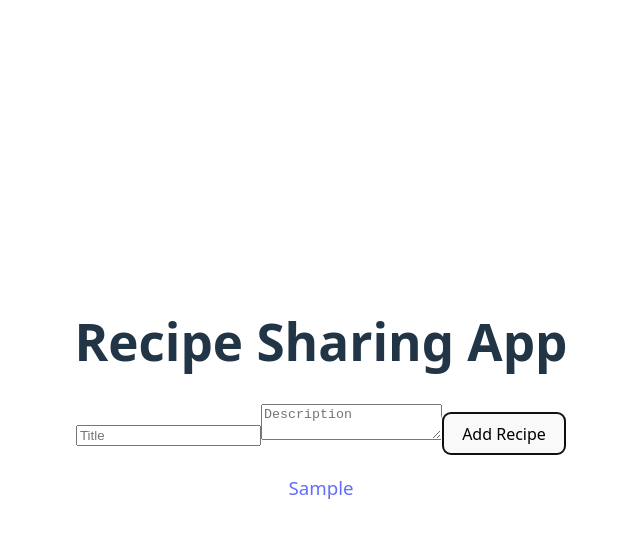
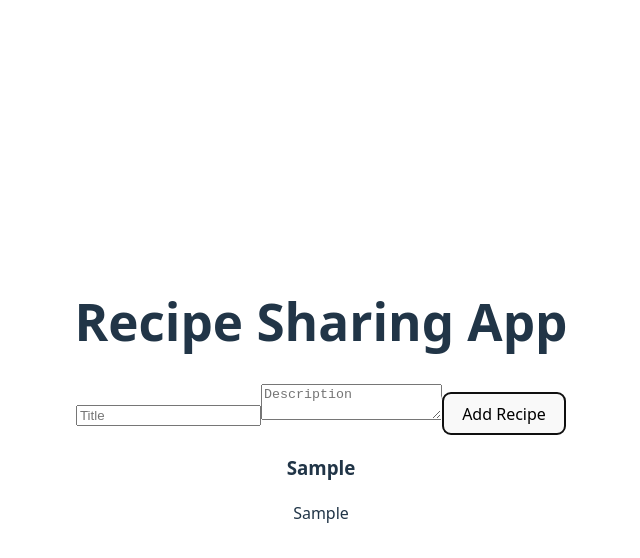
Before and after one commit to Amondi1111/alx-fe-reactjs, a React (Vite) app in the folder recipe-sharing-app/: page / in a window 1280 px wide. Both pictures are taken after typing "Sample", "Sample" into the empty fields and a click on the button "Add Recipe". Shown: the top 558 px of the page, without its empty margins (319-959 px from the left). Built offline with nearby package versions, Linux system fonts and the light colour scheme.

Commit message:
Implementing Advanced Search and Filtering Capabilities

```diff
--- a/recipe-sharing-app/src/App.jsx
+++ b/recipe-sharing-app/src/App.jsx
@@ -2,6 +2,7 @@ import { BrowserRouter as Router, Routes, Route } from 'react-router-dom'
 import RecipeList from './components/RecipeList'
 import AddRecipeForm from './components/AddRecipeForm'
 import RecipeDetails from './components/RecipeDetails'
+import searchBar from './components/searchBar'
 import './App.css'
 
 function App() {
@@ -13,6 +14,7 @@ function App() {
           element={
     <div style={{ maxWidth: '600px', margin: 'auto', padding: '20px' }}>
       <h1>Recipe Sharing App</h1>
+      <searchBar/>
       <AddRecipeForm />
       <RecipeList />
     </div>
--- a/recipe-sharing-app/src/components/RecipeList.jsx
+++ b/recipe-sharing-app/src/components/RecipeList.jsx
@@ -2,20 +2,23 @@ import { Link } from 'react-router-dom';
 import { useRecipeStore } from './recipeStore';
 
 
-function RecipeList() {
-  const recipes = useRecipeStore(state => state.recipes);
+const RecipeList = () => {
+  const filteredRecipes = useRecipeStore(state => state.filteredRecipes);
+
+  if (filteredRecipes.length === 0) {
+    return <p>No recipes found.</p>;
+  }
 
   return (
     <div>
-      {recipes.map(recipe => (
+      {filteredRecipes.map((recipe) => (
         <div key={recipe.id}>
-          <h3>
-            <Link to={`/recipe/${recipe.id}`}>{recipe.title}</Link>
-          </h3>
+          <h3>{recipe.title}</h3>
+          <p>{recipe.description}</p>
         </div>
       ))}
     </div>
   );
-}
+};
 
   export default RecipeList;
--- a/recipe-sharing-app/src/components/recipeStore.js
+++ b/recipe-sharing-app/src/components/recipeStore.js
@@ -2,16 +2,57 @@ import { create } from 'zustand';
 
 export const useRecipeStore = create((set) => ({
   recipes: [],
+  searchTerm: '',
+  filteredRecipes: [],
+
+  setSearchTerm: (term) => {
+    set({ searchTerm: term });
+    set((state) => ({
+      filteredRecipes: state.recipes.filter(recipe =>
+        recipe.title.toLowerCase().includes(term.toLowerCase())
+      )
+    }));
+  },
+
+  filterRecipes: () =>
+    set((state) => ({
+      filteredRecipes: state.recipes.filter(recipe =>
+        recipe.title.toLowerCase().includes(state.searchTerm.toLowerCase())
+      )
+    })),
+
   addRecipe: (newRecipe) =>
-    set((state) => ({ recipes: [...state.recipes, newRecipe] })),
+    set((state) => {
+      const updatedRecipes = [...state.recipes, newRecipe];
+      return {
+        recipes: updatedRecipes,
+        filteredRecipes: updatedRecipes.filter(recipe =>
+          recipe.title.toLowerCase().includes(state.searchTerm.toLowerCase())
+        )
+      };
+    }),
+
   deleteRecipe: (id) =>
-    set((state) => ({
-      recipes: state.recipes.filter((recipe) => recipe.id !== id),
-    })),
+    set((state) => {
+      const updatedRecipes = state.recipes.filter(recipe => recipe.id !== id);
+      return {
+        recipes: updatedRecipes,
+        filteredRecipes: updatedRecipes.filter(recipe =>
+          recipe.title.toLowerCase().includes(state.searchTerm.toLowerCase())
+        )
+      };
+    }),
+
   updateRecipe: (updatedRecipe) =>
-    set((state) => ({
-      recipes: state.recipes.map((recipe) =>
+    set((state) => {
+      const updatedRecipes = state.recipes.map(recipe =>
         recipe.id === updatedRecipe.id ? updatedRecipe : recipe
-      ),
-    })),
+      );
+      return {
+        recipes: updatedRecipes,
+        filteredRecipes: updatedRecipes.filter(recipe =>
+          recipe.title.toLowerCase().includes(state.searchTerm.toLowerCase())
+        )
+      };
+    }),
 }));
--- /dev/null
+++ b/recipe-sharing-app/src/components/searchBar.jsx
@@ -0,0 +1,24 @@
+import React from 'react';
+import { useRecipeStore } from './recipeStore';
+
+const SearchBar = () => {
+  const setSearchTerm = useRecipeStore(state => state.setSearchTerm);
+
+  return (
+    <input
+      type="text"
+      placeholder="Search recipes..."
+      onChange={(e) => setSearchTerm(e.target.value)}
+    style={{
+        width: '100%',
+        padding: '10px',
+        marginBottom: '20px',
+        fontSize: '16px',
+        borderRadius: '4px',
+        border: '1px solid #ccc'
+      }}
+    />
+  );
+};
+
+export default SearchBar;
```
